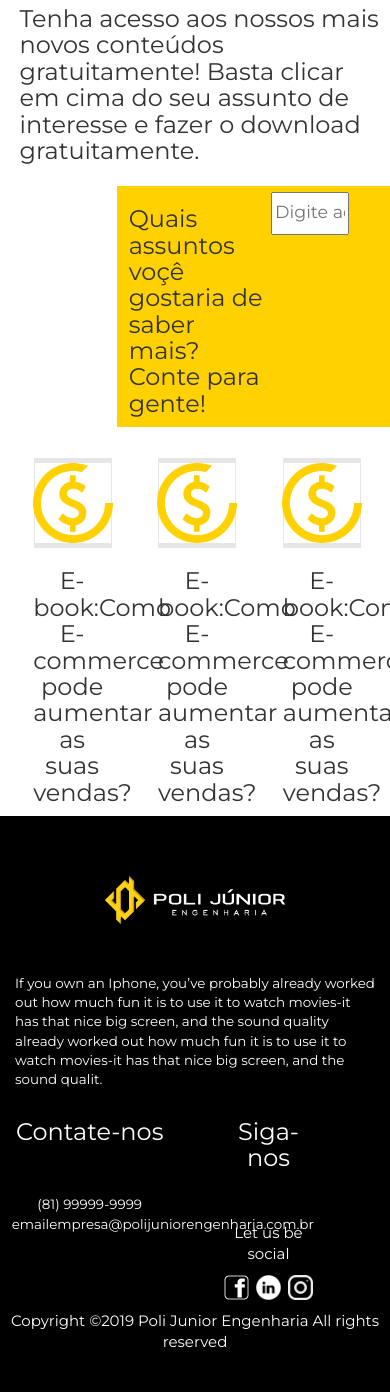
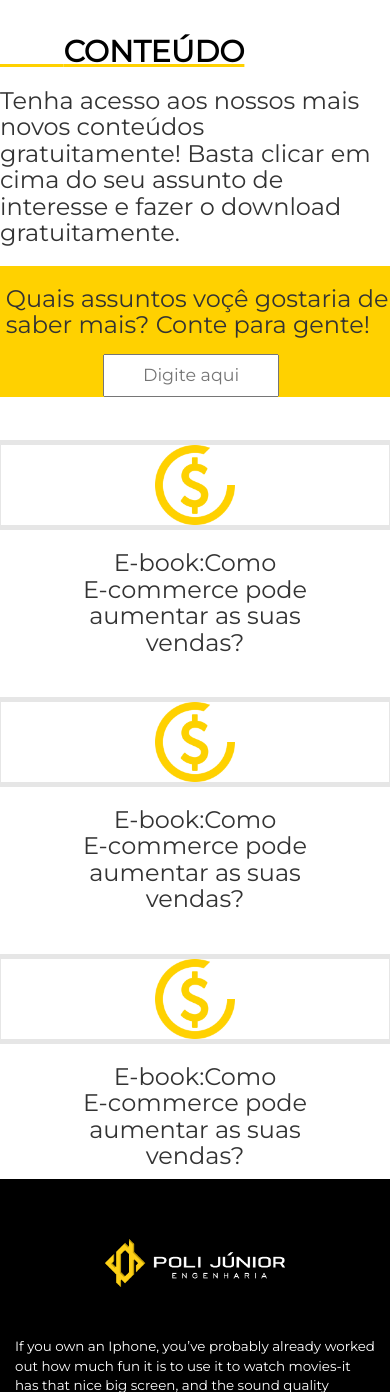
Before and after one commit to PoliJunior/Site_Poli_Junior, a PHP site: page /conteudo.php in a window 390 px wide; the page is wider, and only the part inside the window is pictured. Shown: the part 82-1474 px from the top of that part. Before the commit the page ends 1430 px from the top of that part, so only its background shows below. Run offline with PHP 8.4, Linux system fonts and the light colour scheme; some libraries are stand-ins or nearby versions; some web fonts are replaced.

Commit message:
faltando imagens e consertar alguns responsivos

```diff
--- a/componentes/navbar.html
+++ b/componentes/navbar.html
@@ -3,7 +3,7 @@
     .navbar-inverse .navbar-nav > .open > a, .navbar-inverse .navbar-nav > .open > a:hover, .navbar-inverse .navbar-nav > .open > a:focus {
         color: #fff;
         text-decoration: none !important;
-        background-color: transparent;
+        background-color: purple !important;
     }
 
     .dropdown-menu > li > a {
@@ -94,6 +94,27 @@
         }
         .navbar .navbar-inverse .navbar-fixed-top .opaque-navbar{
             width: 100%;
+            background-color: red !important;
+        }
+        .social{
+            display: none;
+        }
+        #navMain{
+            margin: 0px 0px 0px 0px !important;
+            width: 100vw !important;
+            padding: 0px 0px 0px 0px !important;
+            background-color: black;
+            position: fixed;
+            top: 65px;
+            z-index: 1;
+            left: 0;
+        }
+        .navbar-nav{
+            text-align: center;
+            margin-right: 33%;
+        }
+        #menu{
+            margin-right: 5%;
         }
     }
 
@@ -121,7 +142,7 @@
                 <li><a id="menu" href="institucional.php">Institucional</a></li>
                 <li class="dropdown">
                     <a href="#" id="menu" class="dropdown-toggle" data-toggle="dropdown" role="button" aria-haspopup="true"
-                       aria-expanded="false">Serviços<span class="caret"></span></a>
+                    aria-expanded="false">Serviços<span class="caret"></span></a>
                     <ul class="dropdown-menu">
                         <li><a href="./civil-servico.php">Constução Civíl</a></li>
                         <li><a href="#">Inovação</a></li>
--- a/conteudo.php
+++ b/conteudo.php
@@ -52,7 +52,7 @@
 		</div>
 	</div>
 	<div class="assunto-conteudo">
-		<div style="width: 35%;float: left; margin-left: 3%;">
+		<div class="amarelo">
 			<h3>Quais assuntos voçê gostaria de saber mais? Conte para gente!</h3>
 		</div>
 		<div style="float: left; width: 50%; height: 40%;">
@@ -61,6 +61,8 @@
 			</form>
 		</div>
 	</div>
+	<div id="cardtodo">
+
 	<div class="card-conteudo">
 		<div class="aleatorio">
 			<div class="card">
@@ -74,7 +76,7 @@
 		</div>
 	</div>
 
-	<div class="card-conteudo" style="margin-left:12% !important;">
+	<div class="card-conteudo">
 		<div class="aleatorio">
 			<div class="card">
 			<a href="">
@@ -87,7 +89,7 @@
 		</div>
 	</div>
 
-	<div class="card-conteudo" style="margin-left:12% !important;">
+	<div class="card-conteudo">
 		<div class="aleatorio">
 			<div class="card">
 				<a href=""><img class="card-img-top" src="images/icon/PC.png" alt="Card image cap" height="80" width="80"></a>
@@ -97,9 +99,10 @@
 			</div>
 		</div>
 	</div>
+</div>
 
-	<div style="height: 8vh; margin-bottom: 31%;">
-	</div>
+	<!-- <div style="height: 8vh; margin-bottom: 31%;"> -->
+	<!-- </div> -->
 
 	<?php
 	include 'componentes/footer.php'
--- a/css/conteudo.css
+++ b/css/conteudo.css
@@ -1,3 +1,7 @@
+body{
+	margin:0px;
+}
+
 .titulo-conteudo{
 	width: 100%;
 	height: 20%;
@@ -8,6 +12,12 @@
 	margin-left: 5%;
 	margin-top: 3%;
 	font-size: bolder !important;
+}
+
+.amarelo{
+width: 35%;
+float: left;
+margin-left: 3%;
 }
 
 .assunto-conteudo{
@@ -37,15 +47,19 @@
 .card-conteudo{
 	margin-top: 8%;
 	width: 20%;
-	margin-left: 6.5%;
-	float: left;
+}
+
+#cardtodo{
+	width: 100%;
+	height: 100%;
+	display: flex;
+	justify-content: space-around;
+	align-items: center;
 }
 
  .card{
-  width: 100%;
   height: 100%;
   margin: 0px !important;
-  margin-left: 10.5% !important;
   border-style: solid;
   border-right-width: 1px;
   border-top-width: 5px;
@@ -55,9 +69,7 @@
 }
 
 .texto-card{
-	margin-left: 10%;
 	text-align: center;
-	width: 100%;
 }
 
 ::-webkit-input-placeholder{
@@ -70,3 +82,31 @@
 	text-align: center;
 	color: black;
 }
+@media only screen and (max-width: 430px){
+	#cardtodo{
+		flex-direction: column;
+		padding-top: 3%;
+	}
+	.card-conteudo{
+		width: 100%;
+	}
+	.titulo-conteudo{
+		margin-top: 30%;
+	}
+	.texto-conteudo{
+		margin:5% 0px 5% 0px;
+	}
+	.assunto-conteudo{
+		margin:0px;
+		display: flex;
+		align-items: center;
+		flex-direction: column;
+	}
+	.tconteudo{
+		width: 90%;
+	}
+	.amarelo{
+		width: 100%;
+	}
+
+}
--- a/css/inovacao.css
+++ b/css/inovacao.css
@@ -72,7 +72,7 @@ margin:3% 0px 0px 0px;
 	flex:1;
 }
 
-@media only screen and (max-width: 427px){
+@media only screen and (max-width: 430px){
 	.projeto{
 		height: 820px;
 	}
```
Also changed, not shown: inovaçao.php (+7 -0 lines), 1 other file.
